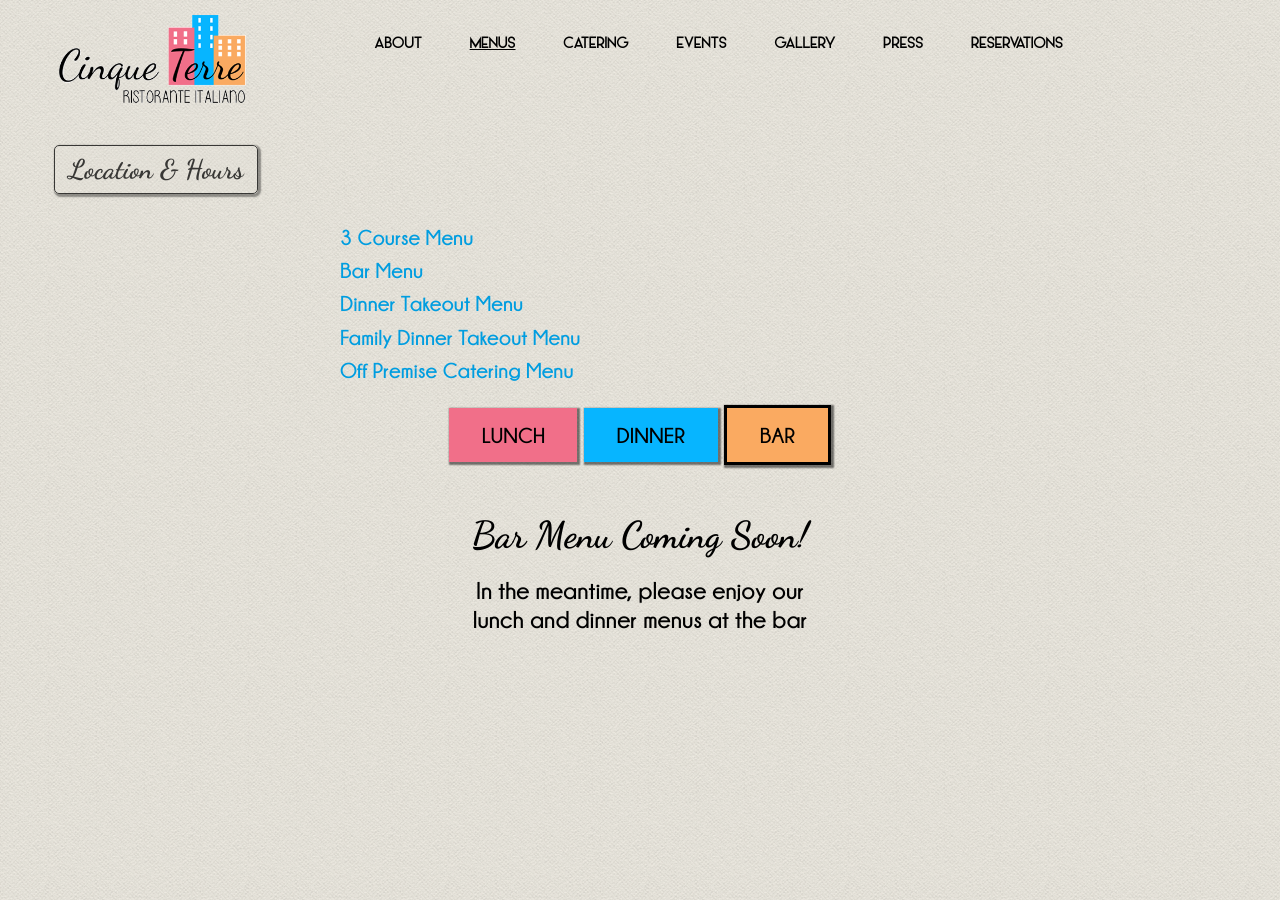
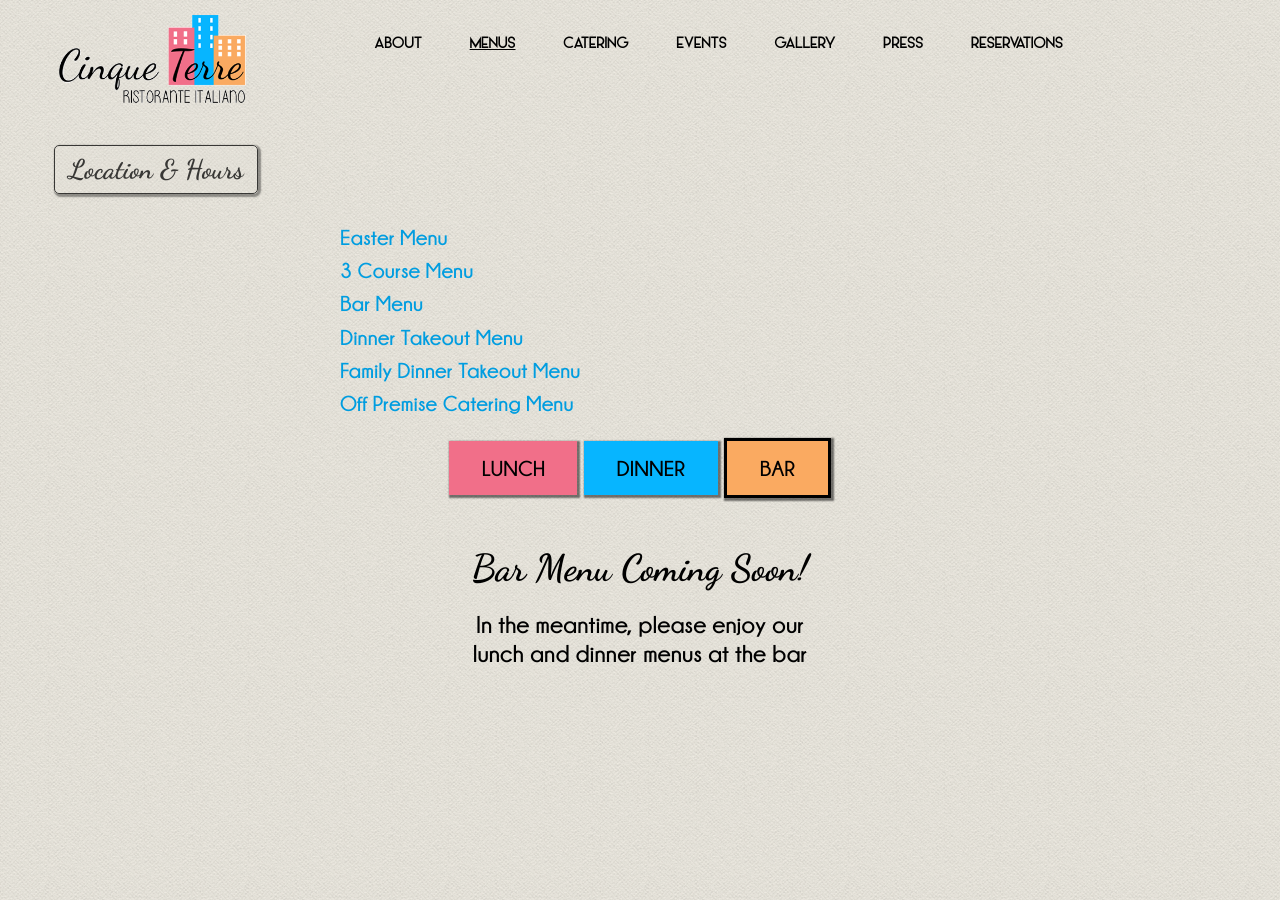
Before and after one commit to cinqueterreli/cinqueterre.github.io, a Jekyll site: the page built from bar-menu.html, in a window 1280 px wide and 900 px high. Built offline with Jekyll 4.4.1, drawn with Linux system fonts in a browser that asks for light colours; nearby versions of some CDN libraries.

Commit message:
added the menus yo

```diff
--- a/_includes/menu-links.html
+++ b/_includes/menu-links.html
@@ -1,5 +1,6 @@
 <div class="homepage-announcement" style="padding:0;">
 <p class="blurb-wrap" style="text-indent:0;">
+		<a href="/easterTakeoutMenu.pdf" target="_blank" class="body-link">Easter Menu</a><br />
 		<a href="/cinqueGiorniMenu.pdf" target="_blank" class="body-link">3 Course Menu</a><br />
 		<a href="/barMenu.pdf" target="_blank" class="body-link">Bar Menu</a><br />
 		<a href="/dinnerTakeoutMenu.pdf" target="_blank" class="body-link">Dinner Takeout Menu</a><br />
```
Also changed, not shown: 2 other files.
